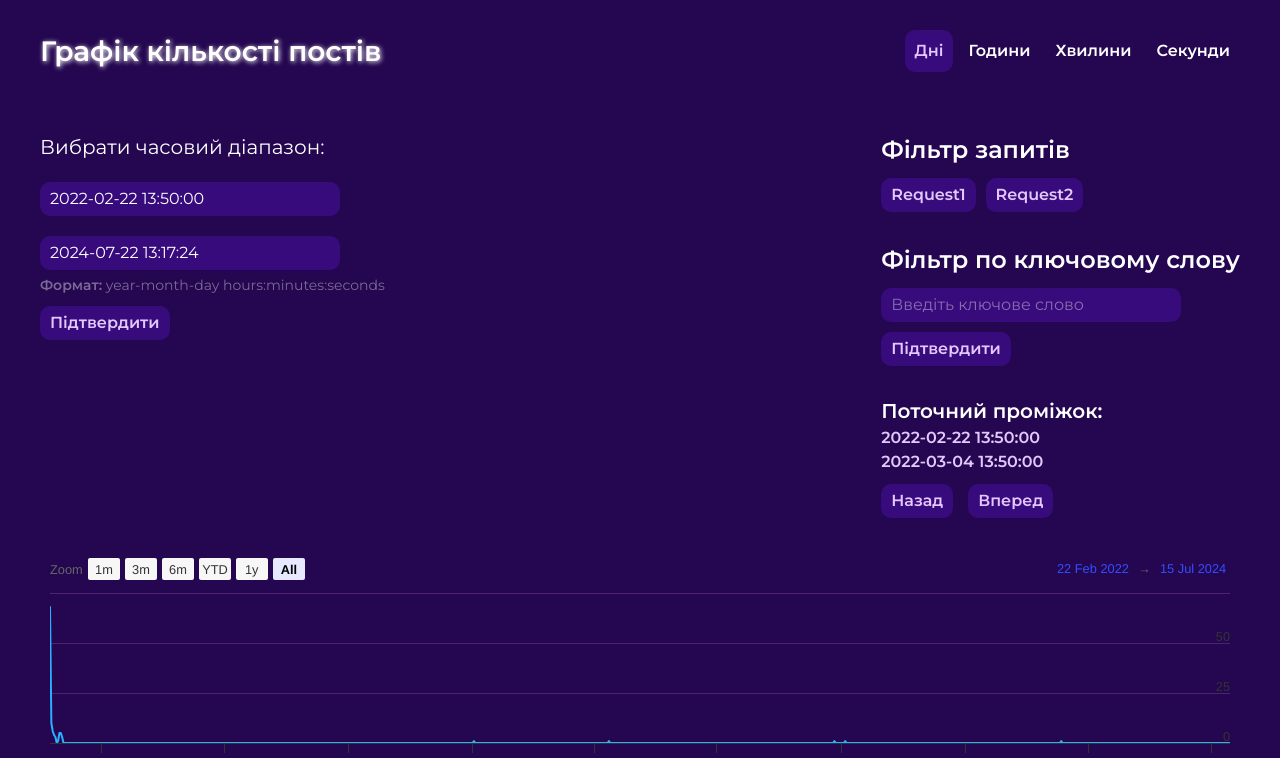
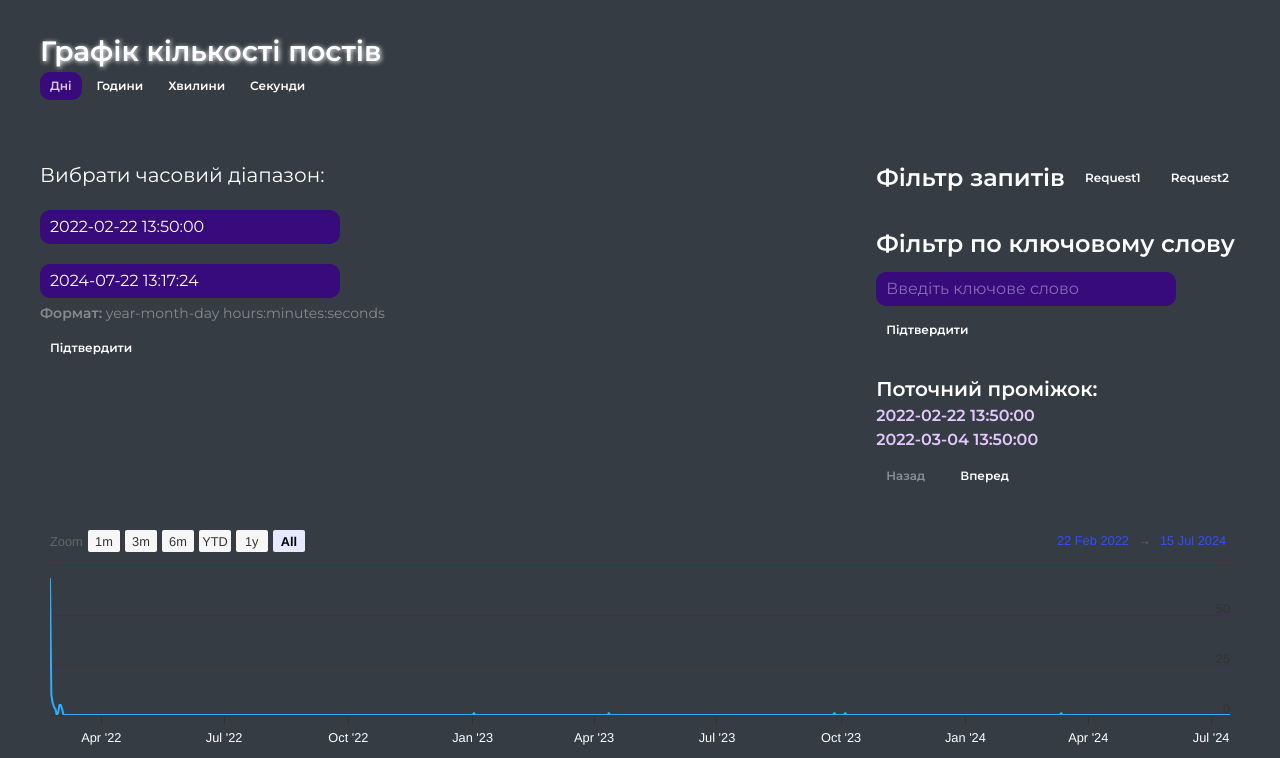
Before and after one commit to Artebah/news-chart, a React (Create React App) app: page / in a window 1280 px wide. Shown: the top 758 px of the page. Built offline with nearby package versions, Linux system fonts and the light colour scheme.

Commit message:
add sass

```diff
--- a/package.json
+++ b/package.json
@@ -17,6 +17,7 @@
     "react-chartjs-2": "^5.2.0",
     "react-dom": "^18.3.1",
     "react-scripts": "5.0.1",
+    "sass": "^1.77.8",
     "typescript": "^4.4.2",
     "web-vitals": "^2.1.0"
   },
--- /dev/null
+++ b/src/assets/styles/global-classes.scss
@@ -0,0 +1,47 @@
+@import "vars";
+
+.input {
+  display: block;
+  padding: 5px 10px;
+  max-width: 300px;
+  width: 100%;
+  border-radius: 10px;
+  background: rgba(56, 11, 125, 1);
+  color: #fff;
+}
+.input::placeholder {
+  color: rgba(255, 255, 255, 0.4);
+}
+.panel {
+  border-radius: 10px;
+  background: #4a535d;
+  padding: 12px 15px;
+}
+.btn {
+  display: inline-block;
+  border-radius: 10px;
+  padding: 5px 10px;
+  transition: all 0.3s ease 0s;
+  font-size: 12px;
+  font-weight: 600;
+  color: #fff;
+}
+.btn:hover {
+}
+.btn:disabled {
+  color: #898f96;
+  cursor: no-drop;
+}
+
+.btn:hover:not(.active, :disabled) {
+  background: $active-bg;
+}
+.btn.active {
+  background: rgba(56, 11, 125, 1);
+  color: #e4c7fc;
+}
+
+.container {
+  max-width: 1200px;
+  margin: 0 auto 0;
+}
--- a/src/assets/styles/index.css
+++ /dev/null
@@ -1,166 +0,0 @@
-@import url(https://fonts.googleapis.com/css?family=Montserrat:regular,600);
-
-@import "./reset.css";
-
-body {
-  margin: 0;
-  padding-top: 30px;
-  font-family: Montserrat;
-  background: #240750;
-  color: #fff;
-}
-
-h1 {
-  font-size: 28px;
-  text-shadow: 1px 1px 5px #fff;
-}
-
-.input {
-  display: block;
-  padding: 5px 10px;
-  max-width: 300px;
-  width: 100%;
-  border-radius: 10px;
-  background: rgba(56, 11, 125, 1);
-  color: #fff;
-}
-.input::placeholder {
-  color: rgba(255, 255, 255, 0.4);
-}
-
-.btn {
-  display: inline-block;
-  border-radius: 10px;
-  padding: 5px 10px;
-  transition: all 0.3s ease 0s;
-  font-weight: 600;
-}
-.btn_contained {
-  background: rgba(56, 11, 125, 1);
-  color: #e4c7fc;
-}
-.btn:hover:not(.active) {
-  background: rgba(56, 11, 125, 0.3);
-  color: #e4c7fc;
-}
-.btn.active {
-  background: rgba(56, 11, 125, 1);
-  color: #e4c7fc;
-}
-
-.container {
-  max-width: 1200px;
-  margin: 0 auto 0;
-}
-
-.filterByTime {
-  display: flex;
-  justify-content: space-between;
-  margin-bottom: 20px;
-}
-
-.time-filter-wrapper {
-  display: flex;
-  gap: 5px;
-}
-
-.range-title {
-  font-size: 20px;
-  margin-bottom: 10px;
-}
-
-.range-inputs {
-  display: flex;
-  flex-direction: column;
-  gap: 10px;
-}
-.range-input-tip {
-  font-size: 14px;
-  color: rgba(255, 255, 255, 0.4);
-  margin-top: 5px;
-}
-.range-input-tip span {
-  font-weight: 600;
-}
-.range-button {
-  margin-top: 10px;
-}
-.range-error-message {
-  color: #ff3333;
-  margin-top: 5px;
-}
-
-.pagination {
-  display: flex;
-  flex-direction: column;
-}
-.pagination h3 {
-  font-size: 20px;
-}
-.pagination span {
-  font-weight: 600;
-  color: #e4c7fc;
-}
-.pagination-buttons {
-  display: flex;
-  gap: 15px;
-  margin-top: 10px;
-}
-.pagination-range {
-  display: flex;
-  flex-direction: column;
-}
-.actions {
-  margin: 60px 0 30px;
-  display: flex;
-  justify-content: space-between;
-}
-.actions-right {
-  display: flex;
-  flex-direction: column;
-  gap: 30px;
-}
-
-.info-bar {
-  margin-top: 60px;
-}
-.info-bar-title {
-  font-size: 30px;
-  margin-bottom: 30px;
-}
-.info-bar-posts {
-  display: grid;
-  grid-template-columns: 1fr 1fr 1fr;
-  row-gap: 15px;
-  column-gap: 10px;
-}
-.info-bar-posts a {
-  color: #e4c7fc;
-}
-.info-bar-posts a:hover {
-  text-decoration: none;
-}
-.info-bar-post-top {
-  display: flex;
-  gap: 5px;
-}
-.requests-filter-buttons {
-  display: flex;
-  max-width: 400px;
-  flex-wrap: wrap;
-  gap: 10px;
-  margin-top: 10px;
-}
-.requests-filter-button.notActive {
-  text-decoration: line-through;
-  opacity: 0.5;
-}
-.keyword-filter {
-  display: flex;
-  flex-direction: column;
-  gap: 10px;
-  align-items: start;
-}
-iframe {
-  display: none;
-}
--- /dev/null
+++ b/src/assets/styles/index.scss
@@ -0,0 +1,179 @@
+@import url(https://fonts.googleapis.com/css?family=Montserrat:regular,600);
+
+@import "reset";
+@import "vars";
+@import "global-classes";
+
+// main classes ======================================================
+body {
+  margin: 0;
+  padding-top: 30px;
+  font-family: Montserrat;
+  background: $bg-color;
+  color: #fff;
+}
+h1 {
+  font-size: 28px;
+  text-shadow: 1px 1px 5px #fff;
+}
+iframe {
+  display: none;
+}
+.layout {
+  display: flex;
+  gap: 15px;
+}
+.main {
+  flex: 1 1 auto;
+}
+// main classes ======================================================
+
+.time-filter {
+  display: flex;
+  gap: 5px;
+}
+
+.range {
+  &-title {
+    font-size: 20px;
+    margin-bottom: 10px;
+  }
+  &-inputs {
+    display: flex;
+    flex-direction: column;
+    gap: 10px;
+  }
+  &-input-tip {
+    font-size: 14px;
+    color: rgba(255, 255, 255, 0.4);
+    margin-top: 5px;
+  }
+  &-input-tip span {
+    font-weight: 600;
+  }
+  &-button {
+    margin-top: 10px;
+  }
+  &-error-message {
+    color: #ff3333;
+    margin-top: 5px;
+  }
+}
+
+.pagination {
+  display: flex;
+  flex-direction: column;
+
+  & h3 {
+    font-size: 20px;
+  }
+  & span {
+    font-weight: 600;
+    color: #e4c7fc;
+  }
+  &-buttons {
+    display: flex;
+    gap: 15px;
+    margin-top: 10px;
+  }
+  &-range {
+    display: flex;
+    flex-direction: column;
+  }
+}
+
+.actions {
+  margin: 60px 0 30px;
+  display: flex;
+  justify-content: space-between;
+
+  &-right {
+    display: flex;
+    flex-direction: column;
+    gap: 30px;
+  }
+}
+
+.info-bar {
+  margin-top: 60px;
+  &-title {
+    font-size: 30px;
+    margin-bottom: 30px;
+  }
+  &-posts {
+    display: grid;
+    grid-template-columns: 1fr 1fr 1fr;
+    row-gap: 15px;
+    column-gap: 10px;
+  }
+  &-posts a {
+    color: #e4c7fc;
+  }
+  &-posts a:hover {
+    text-decoration: none;
+  }
+  &-post-top {
+    display: flex;
+    gap: 5px;
+  }
+}
+
+.requests-filter {
+  display: flex;
+  gap: 10px;
+
+  &-buttons {
+    display: flex;
+    flex-grow: 1;
+    gap: 10px;
+    border-right: 1px solid #353c43;
+  }
+  //&-button.notActive {
+  //  text-decoration: line-through;
+  //  opacity: 0.5;
+  //}
+  &-edit {
+    svg {
+      flex: 1 0 16px;
+      height: 16px;
+    }
+  }
+}
+.group-requests {
+  &._open &-button-arrow {
+    transform: rotate(90deg);
+  }
+
+  &-button {
+    display: flex;
+    align-items: center;
+    gap: 5px;
+    height: 100%;
+
+    svg {
+      width: 15px;
+      height: 15px;
+    }
+
+    &-arrow {
+      border-radius: 50%;
+      border: 1px solid #fff;
+      width: 12px;
+      height: 12px;
+      display: flex;
+      justify-content: center;
+      align-items: center;
+      transition: all 0.3s ease 0s;
+    }
+    &-group-name {
+      font-size: 12px;
+    }
+  }
+}
+
+.keyword-filter {
+  display: flex;
+  flex-direction: column;
+  gap: 10px;
+  align-items: start;
+}
--- /dev/null
+++ b/src/assets/styles/vars.scss
@@ -0,0 +1,2 @@
+$bg-color: #353c43;
+$active-bg: #434b54;
--- a/src/components/TimeFilter.tsx
+++ b/src/components/TimeFilter.tsx
@@ -30,7 +30,7 @@ const TimeFilter: React.FC<TimeFilterProps> = ({}) => {
   };
 
   return (
-    <div className="time-filter-wrapper">
+    <div className="time-filter">
       {buttonsData.map(({ value, name }) => (
         <button
           className={"btn " + setActiveClass(value)}
--- a/src/index.tsx
+++ b/src/index.tsx
@@ -1,7 +1,7 @@
 import React from "react";
 import ReactDOM from "react-dom/client";
 import App from "./App";
-import "./assets/styles/index.css";
+import "./assets/styles/index.scss";
 
 const root = ReactDOM.createRoot(document.getElementById("root") as HTMLElement);
 root.render(<App />);
```
Also changed, not shown: 1 other file (tests, documents, lock files or other folders).
